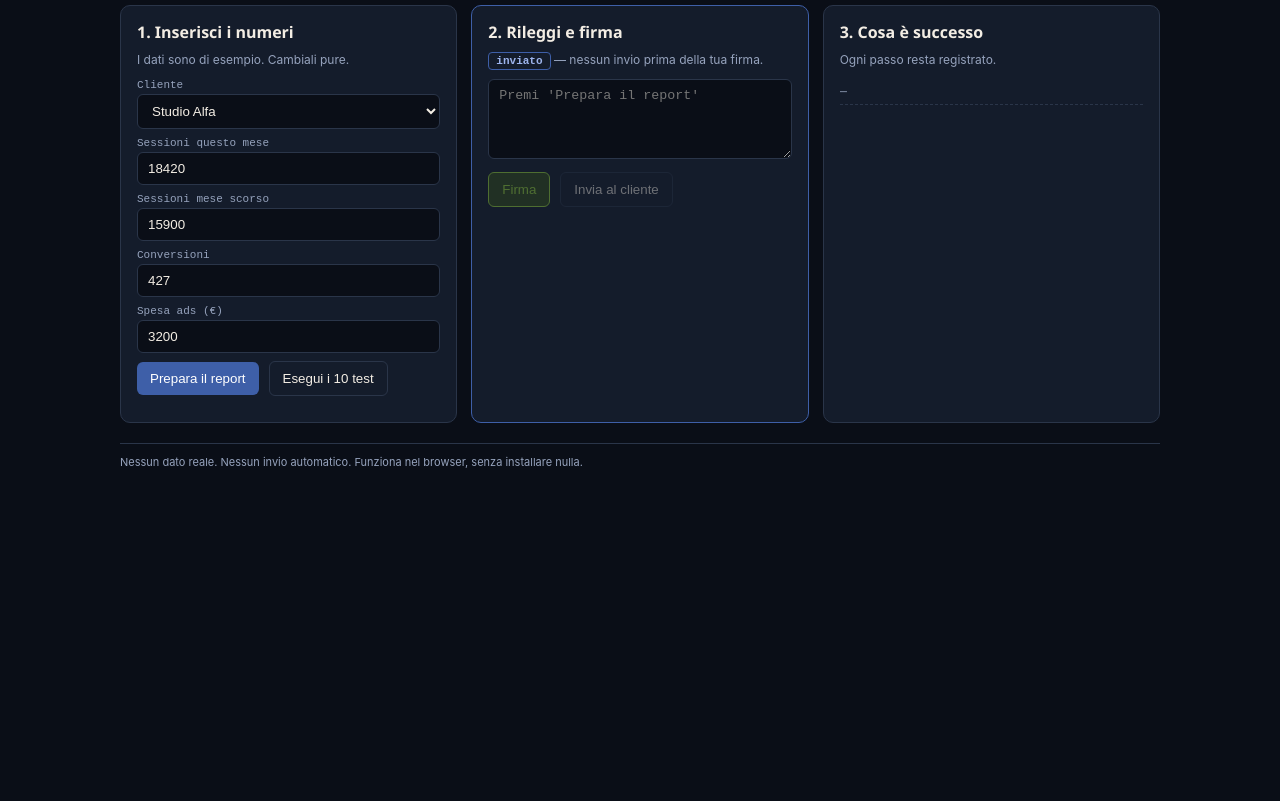
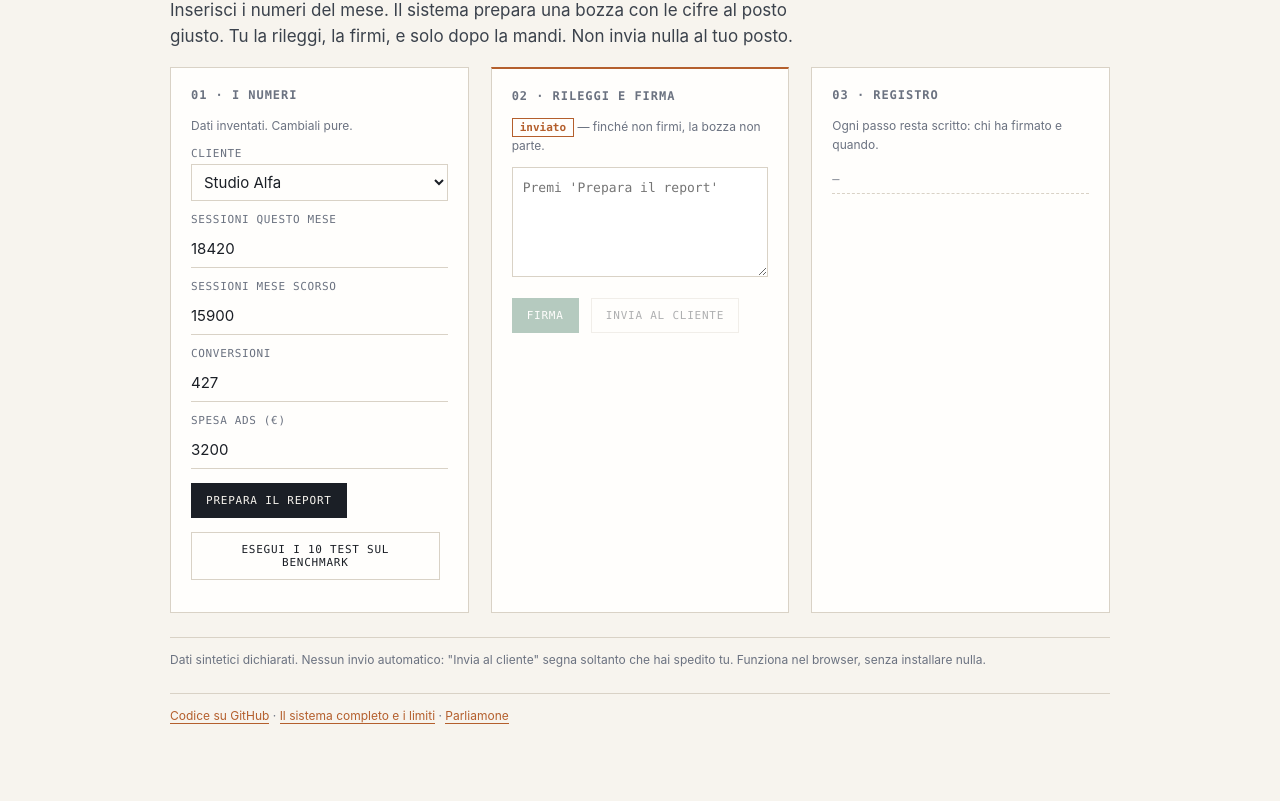
Before and after one commit to Riccardobozzato94/relay-report, a plain HTML site: page index.html in a window 1280 px wide. Shown: the part 124-925 px from the top of the page. Before the commit the page ends 800 px from the top, so only its background shows below. Drawn offline with Linux system fonts and the light colour scheme.

Commit message:
Rewrite copy and design: editorial layout, honest limits, real links

```diff
--- a/index.html
+++ b/index.html
@@ -2,40 +2,41 @@
 <html lang="it"><head><meta charset="utf-8"><meta name="viewport" content="width=device-width,initial-scale=1">
 <title>RelayReport</title><link rel="stylesheet" href="style.css"></head>
 <body><div class="wrap">
-  <p class="kicker">Strumento 1</p>
-  <h1>RelayReport</h1>
-  <p class="sub">Prepara il report mensile per i tuoi clienti. Tu lo rileggi e lo firmi. Il cliente riceve solo quello che approvi.</p>
+  <p class="kicker">RelayReport — strumenti pubblici di <a href="https://riccardobozzato.com/">Riccardo Bozzato</a></p>
+  <h1>Il report che il cliente vede è quello che hai firmato.</h1>
+  <p class="sub">Inserisci i numeri del mese. Il sistema prepara una bozza con le cifre al posto giusto. Tu la rileggi, la firmi, e solo dopo la mandi. Non invia nulla al tuo posto.</p>
 
   <div class="grid cols-3" style="margin-top:18px">
     <div class="card">
-      <h2>1. Inserisci i numeri</h2>
-      <p class="hint">I dati sono di esempio. Cambiali pure.</p>
+      <h2>01 · I numeri</h2>
+      <p class="hint">Dati inventati. Cambiali pure.</p>
       <label>Cliente</label><select id="cliente"><option>Studio Alfa</option><option>Beta Srl</option><option>Gamma Shop</option></select>
       <label>Sessioni questo mese</label><input id="a" type="number" value="18420">
       <label>Sessioni mese scorso</label><input id="b" type="number" value="15900">
       <label>Conversioni</label><input id="c" type="number" value="427">
       <label>Spesa ads (€)</label><input id="s" type="number" value="3200">
       <button onclick="genera()">Prepara il report</button>
-      <button class="ghost" onclick="valuta()">Esegui i 10 test</button>
+      <button class="ghost" onclick="valuta()">Esegui i 10 test sul benchmark</button>
       <p class="hint" id="esito"></p>
     </div>
 
     <div class="card accent">
-      <h2>2. Rileggi e firma</h2>
-      <p class="hint"><span class="state draft" id="stato">bozza</span> — nessun invio prima della tua firma.</p>
+      <h2>02 · Rileggi e firma</h2>
+      <p class="hint"><span class="state draft" id="stato">bozza</span> — finché non firmi, la bozza non parte.</p>
       <textarea id="bozza" placeholder="Premi 'Prepara il report'"></textarea>
       <button class="ok" id="approva" disabled onclick="approva()">Firma</button>
       <button class="ghost" id="invia" disabled onclick="invia()">Invia al cliente</button>
     </div>
 
     <div class="card">
-      <h2>3. Cosa è successo</h2>
-      <p class="hint">Ogni passo resta registrato.</p>
+      <h2>03 · Registro</h2>
+      <p class="hint">Ogni passo resta scritto: chi ha firmato e quando.</p>
       <div class="log" id="log"><div class="t">—</div></div>
     </div>
   </div>
 
-  <p class="foot">Nessun dato reale. Nessun invio automatico. Funziona nel browser, senza installare nulla.</p>
+  <p class="foot">Dati sintetici dichiarati. Nessun invio automatico: "Invia al cliente" segna soltanto che hai spedito tu. Funziona nel browser, senza installare nulla.</p>
+  <p class="foot"><a href="https://github.com/Riccardobozzato94/relay-report">Codice su GitHub</a> · <a href="https://riccardobozzato.com/casi/delivery-copilot">Il sistema completo e i limiti</a> · <a href="https://riccardobozzato.com/contatti">Parliamone</a></p>
 </div>
 <script>
 var stato='vuoto', log=[];
@@ -50,7 +51,7 @@ function genera(){
 }
 function approva(){if(stato!=='draft')return;add('firmato da te','a');set('approved')}
 function invia(){if(stato!=='approved')return;add('inviato al cliente','a');set('sent')}
-const API='https://relay-report-api.YOUR_SUBDOMAIN.workers.dev';
+const API='https://relay-report-api.riccardobozzato.workers.dev';
 async function valuta(){
   const e=document.getElementById('esito');e.textContent='Esecuzione dei 10 test in corso…';
   try{
--- a/style.css
+++ b/style.css
@@ -1,56 +1,54 @@
 :root {
-  --ink: #0A0E17;
-  --ink-2: #141C2B;
-  --merle: #3E5FA8;
-  --copper: #D98243;
-  --ok: #A6E83C;
-  --warn: #FFB43D;
-  --danger: #FF5D52;
-  --bone: #F3EDE4;
-  --slate: #96A3BD;
-  --line: #2A3549;
+  --paper: #F7F4EE;
+  --ink: #1B1F26;
+  --muted: #6B7280;
+  --line: #D9D2C6;
+  --accent: #B45F2D;
+  --ok: #2F6B4F;
+  --warn: #9A6B1F;
 }
 * { box-sizing: border-box; }
-body { margin:0; background:var(--ink); color:var(--bone); font:14px/1.5 -apple-system,"Segoe UI",Arial,sans-serif; }
-a { color:var(--slate); text-decoration:none; }
-a:hover { color:var(--bone); text-decoration:underline; }
-.wrap { max-width:1080px; margin:0 auto; padding:28px 20px 60px; }
-.kicker { color:var(--copper); font:700 11px/1.4 ui-monospace,Consolas,monospace; letter-spacing:.1em; text-transform:uppercase; }
-h1 { font:700 28px/1.15 "Segoe UI",sans-serif; margin:8px 0 6px; letter-spacing:-.02em; }
-h2 { font:700 16px/1.3 "Segoe UI",sans-serif; margin:0 0 8px; }
-h3 { font:700 12px/1.3 ui-monospace,Consolas,monospace; margin:0 0 6px; color:var(--slate); text-transform:uppercase; letter-spacing:.05em; }
-p { margin:0 0 10px; }
-.sub { color:var(--slate); font-size:13px; max-width:640px; }
-.badge { display:inline-block; border:1px solid var(--line); color:var(--slate); border-radius:4px; padding:2px 8px; font:11px ui-monospace,monospace; margin:4px 6px 0 0; }
+body { margin:0; background:var(--paper); color:var(--ink); font:15px/1.6 -apple-system,BlinkMacSystemFont,"Segoe UI",Arial,sans-serif; }
+a { color:var(--accent); text-decoration:none; border-bottom:1px solid currentColor; }
+a:hover { color:var(--ink); }
+.wrap { max-width:980px; margin:0 auto; padding:24px 20px 64px; }
+.kicker { font:11px/1.4 ui-monospace,Consolas,monospace; letter-spacing:.1em; text-transform:uppercase; color:var(--accent); }
+h1 { font:400 40px/1.08 Georgia,"Times New Roman",serif; letter-spacing:-.02em; margin:28px 0 10px; }
+h2 { font:600 12px/1.3 ui-monospace,Consolas,monospace; letter-spacing:.08em; text-transform:uppercase; margin:0 0 12px; color:var(--muted); }
+h3 { font:600 12px/1.3 ui-monospace,Consolas,monospace; margin:0 0 6px; color:var(--muted); text-transform:uppercase; letter-spacing:.06em; }
+p { margin:0 0 12px; }
+.sub { font-size:17px; line-height:1.55; max-width:660px; color:#3B424C; }
+.badge { display:inline-block; border:1px solid var(--line); color:var(--muted); border-radius:0; padding:2px 8px; font:11px ui-monospace,monospace; margin:4px 6px 0 0; }
 .badge.ok { border-color:var(--ok); color:var(--ok); }
-.grid { display:grid; gap:14px; }
+.grid { display:grid; gap:22px; }
 .cols-3 { grid-template-columns:repeat(3,minmax(0,1fr)); }
 .cols-2 { grid-template-columns:repeat(2,minmax(0,1fr)); }
-@media(max-width:900px){ .cols-3,.cols-2{grid-template-columns:1fr} }
-.card { background:var(--ink-2); border:1px solid var(--line); border-radius:10px; padding:16px; }
-.card.accent { border-color:var(--merle); }
-label { display:block; color:var(--slate); font:11px ui-monospace,monospace; margin:8px 0 3px; }
-input,textarea,select { width:100%; background:var(--ink); color:var(--bone); border:1px solid var(--line); border-radius:6px; padding:8px 10px; font:13px/1.4 inherit; }
-textarea { min-height:80px; resize:vertical; }
-button { background:var(--merle); color:#fff; border:0; border-radius:6px; padding:9px 13px; font:700 13px inherit; cursor:pointer; margin:8px 6px 0 0; }
-button:hover { filter:brightness(1.12); }
-button.ghost { background:transparent; border:1px solid var(--line); color:var(--bone); }
-button.ok { background:#35501a; color:var(--ok); border:1px solid var(--ok); }
-button:disabled { opacity:.4; cursor:not-allowed; }
-table { width:100%; border-collapse:collapse; font-size:12px; }
-th,td { text-align:left; padding:6px 8px; border-bottom:1px solid var(--line); }
-th { color:var(--slate); font:11px ui-monospace,monospace; text-transform:uppercase; }
-.state { font:700 11px ui-monospace,monospace; padding:2px 7px; border-radius:4px; border:1px solid var(--slate); color:var(--slate); }
+@media(max-width:820px){ .cols-3,.cols-2{grid-template-columns:1fr} }
+.card { background:#FFFEFC; border:1px solid var(--line); padding:20px; }
+.card.accent { border-top:2px solid var(--accent); }
+label { display:block; color:var(--muted); font:11px ui-monospace,Consolas,monospace; text-transform:uppercase; letter-spacing:.06em; margin:12px 0 4px; }
+input,textarea,select { width:100%; background:transparent; color:var(--ink); border:0; border-bottom:1px solid var(--line); border-radius:0; padding:8px 0; font:15px/1.4 -apple-system,"Segoe UI",Arial,sans-serif; }
+select { border:1px solid var(--line); padding:7px 8px; }
+textarea { min-height:110px; border:1px solid var(--line); padding:10px; resize:vertical; font:13px/1.5 ui-monospace,Consolas,monospace; background:#fff; }
+button { background:var(--ink); color:var(--paper); border:1px solid var(--ink); border-radius:0; padding:10px 14px; font:11px ui-monospace,Consolas,monospace; text-transform:uppercase; letter-spacing:.07em; cursor:pointer; margin:14px 8px 0 0; }
+button:hover { background:var(--accent); border-color:var(--accent); }
+button.ghost { background:transparent; color:var(--ink); border-color:var(--line); }
+button.ok { background:var(--ok); border-color:var(--ok); color:#fff; }
+button:disabled { opacity:.35; cursor:not-allowed; }
+table { width:100%; border-collapse:collapse; font-size:13px; }
+th,td { text-align:left; padding:8px 6px; border-bottom:1px solid var(--line); }
+th { color:var(--muted); font:11px ui-monospace,Consolas,monospace; text-transform:uppercase; letter-spacing:.05em; }
+.state { font:700 11px ui-monospace,Consolas,monospace; padding:2px 7px; border:1px solid var(--muted); color:var(--muted); }
 .state.draft { border-color:var(--warn); color:var(--warn); }
 .state.approved { border-color:var(--ok); color:var(--ok); }
-.state.sent { border-color:var(--merle); color:#9db4ec; }
-.log { font:12px/1.6 ui-monospace,Consolas,monospace; max-height:260px; overflow:auto; }
+.state.sent { border-color:var(--accent); color:var(--accent); }
+.log { font:12px/1.7 ui-monospace,Consolas,monospace; max-height:260px; overflow:auto; }
 .log div { border-bottom:1px dashed var(--line); padding:3px 0; }
-.log .t { color:var(--slate); }
+.log .t { color:var(--muted); }
 .log .a { color:var(--ok); }
 .log .w { color:var(--warn); }
-.hint { font-size:12px; color:var(--slate); }
-.foot { color:var(--slate); font-size:11px; margin-top:20px; border-top:1px solid var(--line); padding-top:10px; }
-code { background:var(--ink); border:1px solid var(--line); border-radius:4px; padding:1px 5px; font:12px ui-monospace,monospace; color:var(--copper); }
-@media print { body{background:#fff;color:#000} .card{border-color:#ccc;background:#fff} button{display:none} }
+.hint { font-size:12px; color:var(--muted); }
+.foot { color:var(--muted); font-size:12px; margin-top:24px; border-top:1px solid var(--line); padding-top:12px; }
+code { background:#EFEAE1; border:1px solid var(--line); padding:1px 5px; font:12px ui-monospace,monospace; color:var(--accent); }
+@media print { body{background:#fff} .card{border-color:#999} button{display:none} }
 @media(prefers-reduced-motion:reduce){*{transition:none!important} }
```
Also changed, not shown: .wrangler/cache/wrangler-account.json (added).
